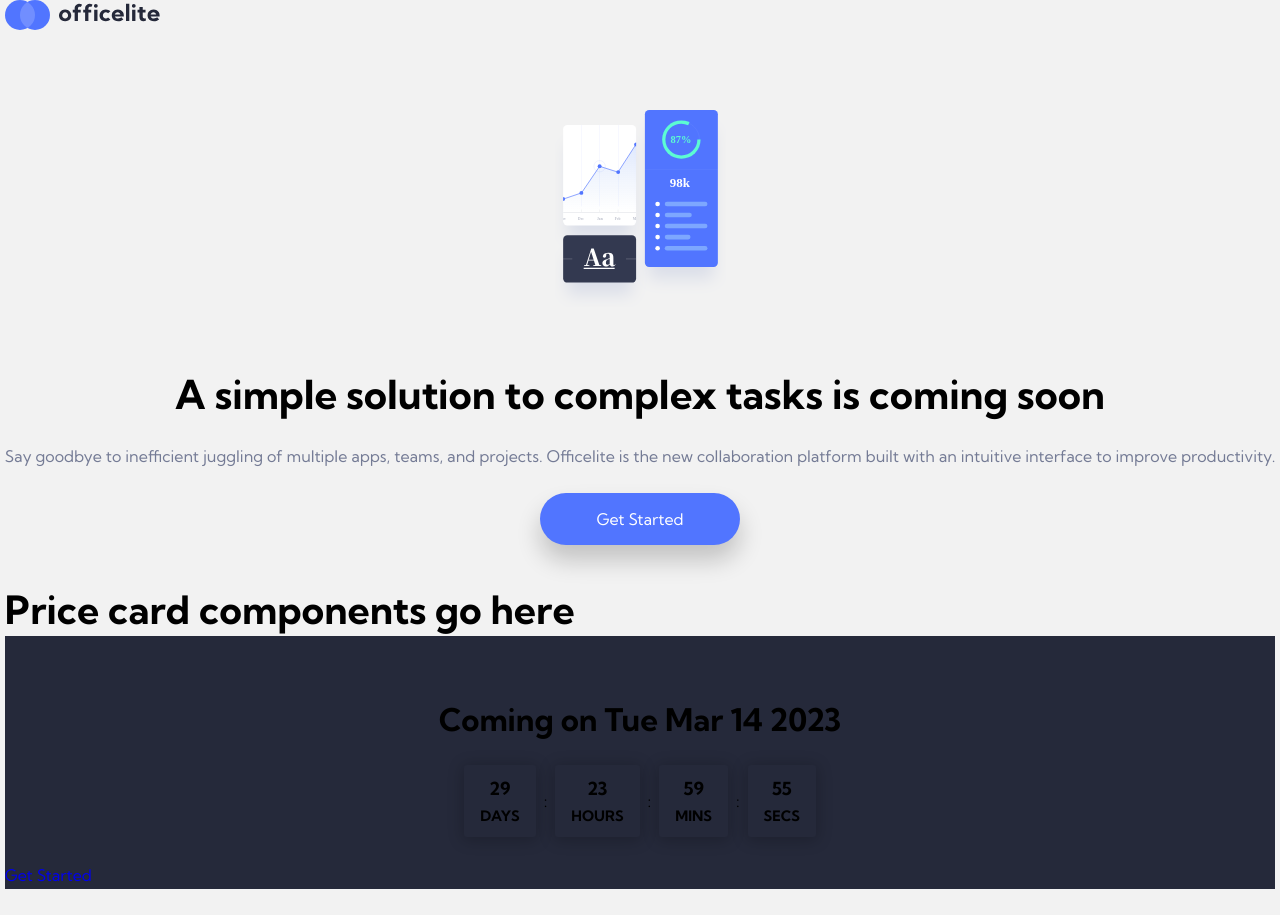
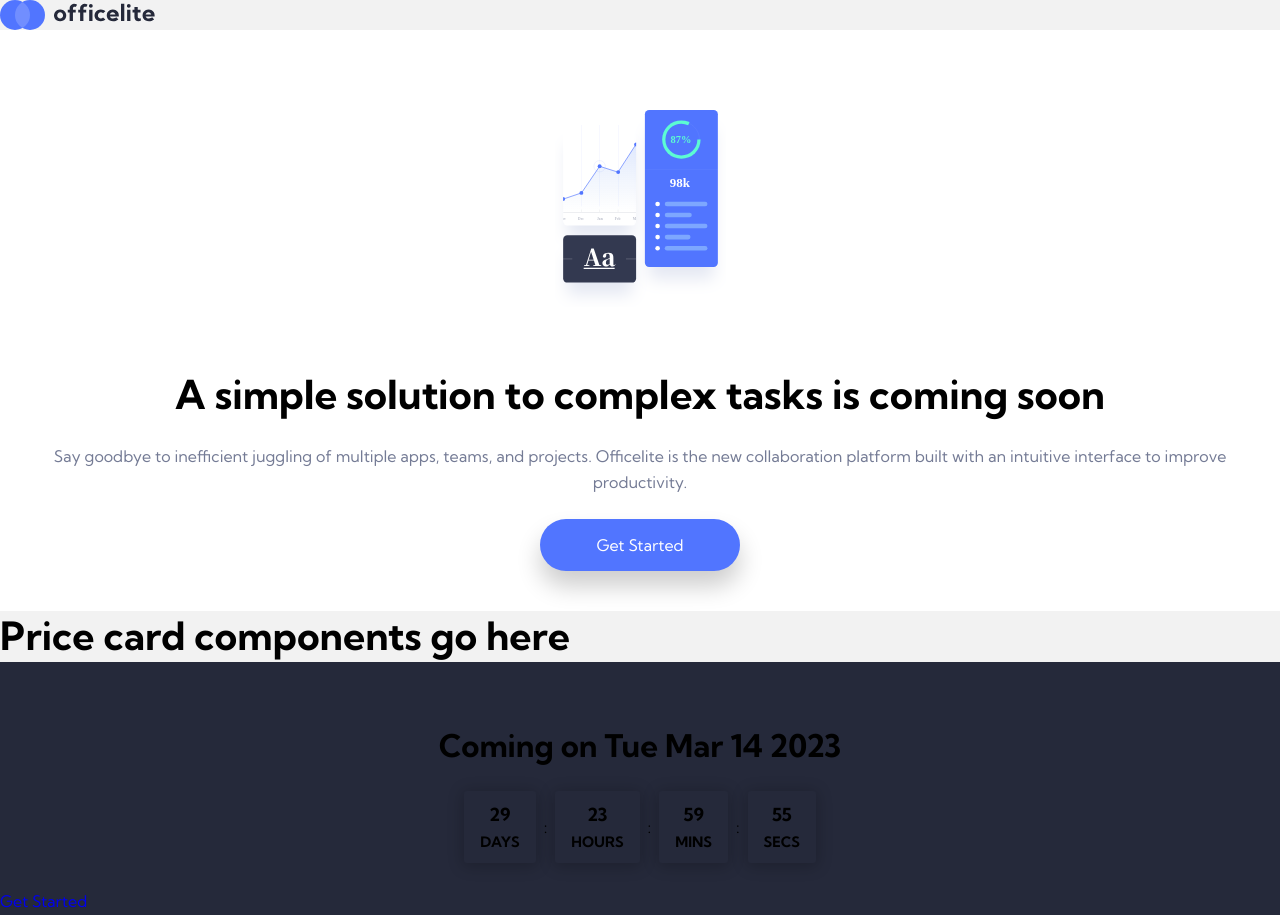
Before and after one commit to Hcmwebs/officelite-coming-soon-site, a React (Vite) app: page / in a window 1280 px wide. Before the commit the page ends 889 px from the top, so only its background shows below. Built offline with nearby package versions, Linux system fonts and the light colour scheme.

Commit message:
added the container to the header compo
Signed-off-by: Heze <64218603+Hcmwebs@users.noreply.github.com>

```diff
--- a/src/components/Header.jsx
+++ b/src/components/Header.jsx
@@ -1,12 +1,14 @@
 import React from 'react'
 
 import { Hero } from './index'
-import { StyledHeader } from '../styles'
+import { StyledContainer, StyledHeader } from '../styles'
 
 const Header = () => {
 	return (
 		<StyledHeader>
-			<Hero />
+			<StyledContainer header>
+				<Hero />
+			</StyledContainer>
 		</StyledHeader>
 	)
 }
```
